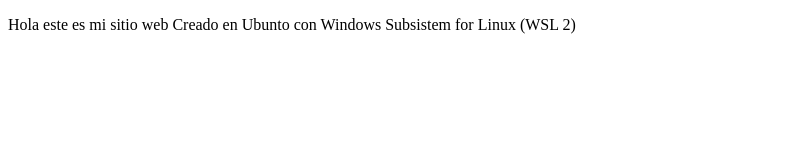
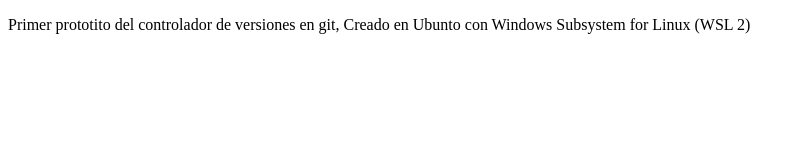
Before and after one commit to OkapiGG/proyectoDemoPrework, a plain HTML site: page index.html in a window 1280 px wide. Shown: the whole page, without its empty margins (0-804 px from the left). Drawn offline with Linux system fonts and the light colour scheme.

Commit message:
cambios donde hubo una mejoria en el texto introducido

```diff
--- a/index.html
+++ b/index.html
@@ -8,8 +8,8 @@
 </head>
 <body>
     <p>
-        Hola este es mi sitio web
-        Creado en Ubunto con Windows Subsistem for Linux (WSL 2)
+        Primer prototito del controlador de versiones en git,
+        Creado en Ubunto con Windows Subsystem for Linux (WSL 2)
     </p>
 </body>
 </html>
```
